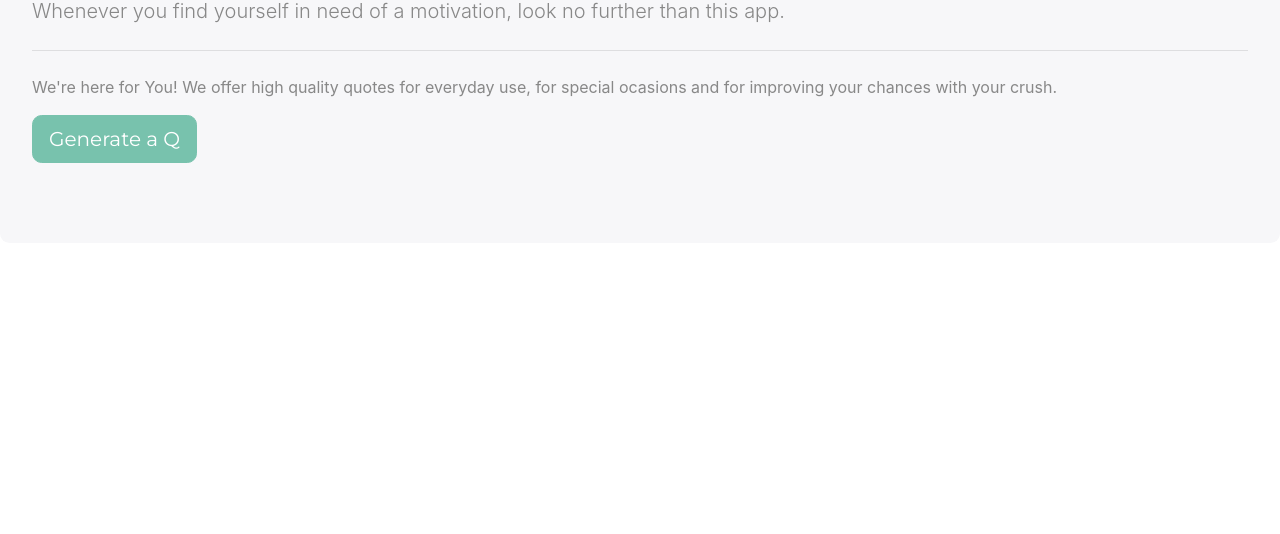
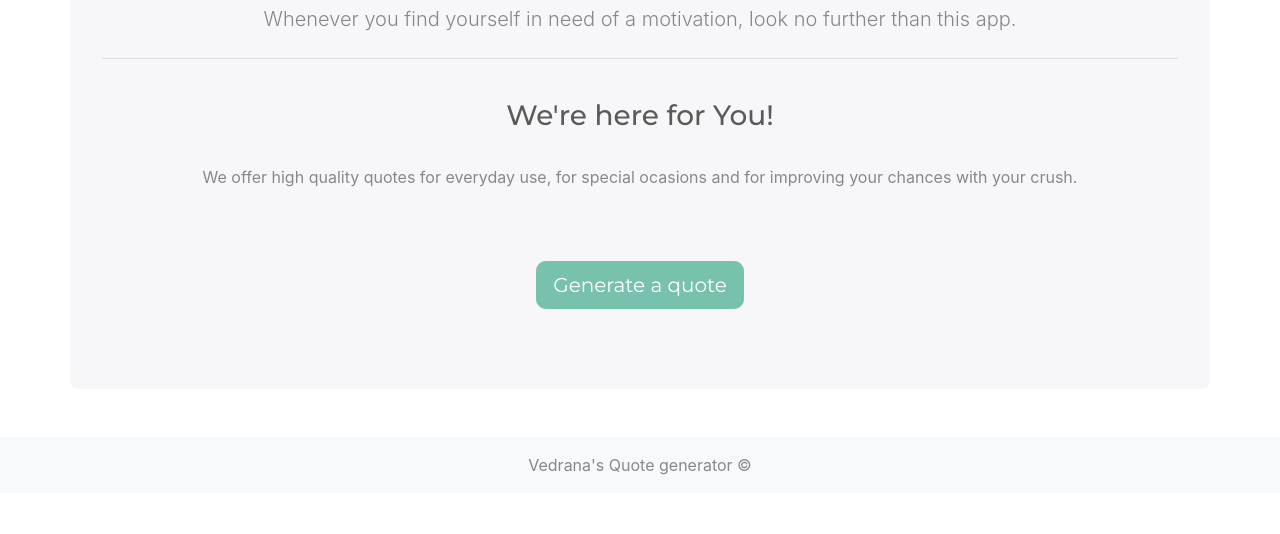
Before and after one commit to VedranaR/Quote-generator, a plain HTML site: page index.html in a window 1280 px wide. Shown: the part 266-800 px from the top of the page. Drawn offline with nearby package versions, Linux system fonts and the light colour scheme.

Commit message:
designed static ui & generate btn

```diff
--- a/index.html
+++ b/index.html
@@ -27,22 +27,30 @@
       </div>
     </nav>
 
-    <div class="jumbotron">
-      <h1 class="display-3">Need a motivation?</h1>
-      <p class="lead">
+    <div class="jumbotron container">
+      <h1 class="display-3 text-center">Need a motivation?</h1>
+      <p class="mt-3 lead text-center">
         Whenever you find yourself in need of a motivation, look no further than
         this app.
       </p>
       <hr class="my-4" />
-      <p>
-        We're here for You! We offer high quality quotes for everyday use, for
-        special ocasions and for improving your chances with your crush.
+      <h3 class="mt-3 p-3 text-center">We're here for You!</h3>
+      <p class="mt-2 p-2 text-center">
+        We offer high quality quotes for everyday use, for special ocasions and
+        for improving your chances with your crush.
       </p>
-      <p class="lead">
+      <br />
+      <div id="quote"></div>
+      <br />
+      <p class="lead text-center">
         <a class="btn btn-primary btn-lg" href="#" role="button"
-          >Generate a Q</a
+          >Generate a quote</a
         >
       </p>
     </div>
+
+    <footer class="mt-5 p-3 text-center bg-light">
+      Vedrana's Quote generator &copy;
+    </footer>
   </body>
 </html>
```
